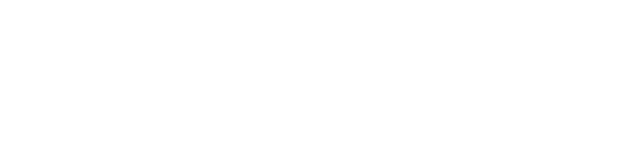
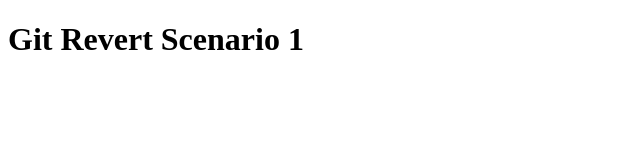
Before and after one commit to salcode/git-revert-scenario-2, a plain HTML site: page index.html in a window 1280 px wide. Shown: the whole page, without its empty margins (0-640 px from the left). Drawn offline with Linux system fonts and the light colour scheme.

Commit message:
Add title and h1

```diff
--- a/index.html
+++ b/index.html
@@ -2,8 +2,9 @@
 <html lang="en">
   <head>
     <meta charset="utf-8">
-    <title></title>
+    <title>Git Revert Scenario 1 - salcode</title>
   </head>
   <body>
+    <h1>Git Revert Scenario 1</h1>
   </body>
 </html>
```
